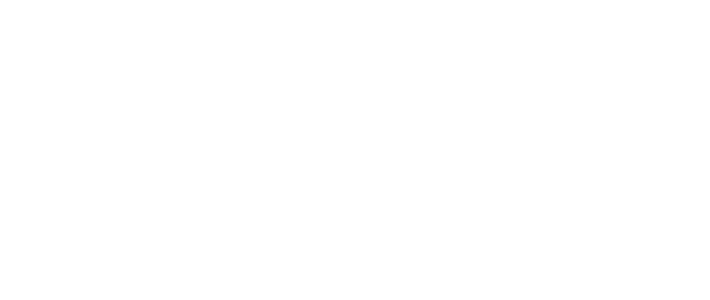
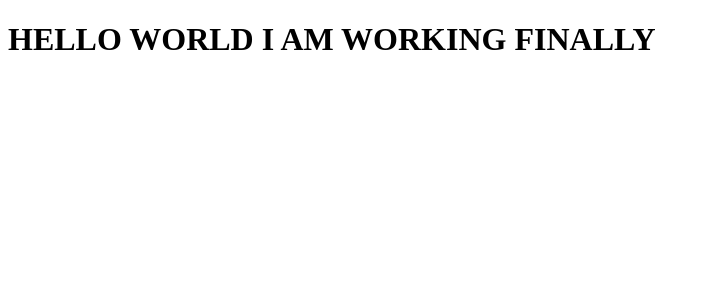
Before and after one commit to WizzyVeigar/WizzyVeigar.github.io, an Angular app: page / in a window 1280 px wide. Shown: the top 300 px of the page, without its empty margins (0-710 px from the left). Built offline with nearby package versions, Linux system fonts and the light colour scheme.

Commit message:
working?

```diff
--- a/src/app/app.component.html
+++ b/src/app/app.component.html
@@ -1 +1,2 @@
 <router-outlet></router-outlet>
+<h1> HELLO WORLD I AM WORKING FINALLY</h1>
```
